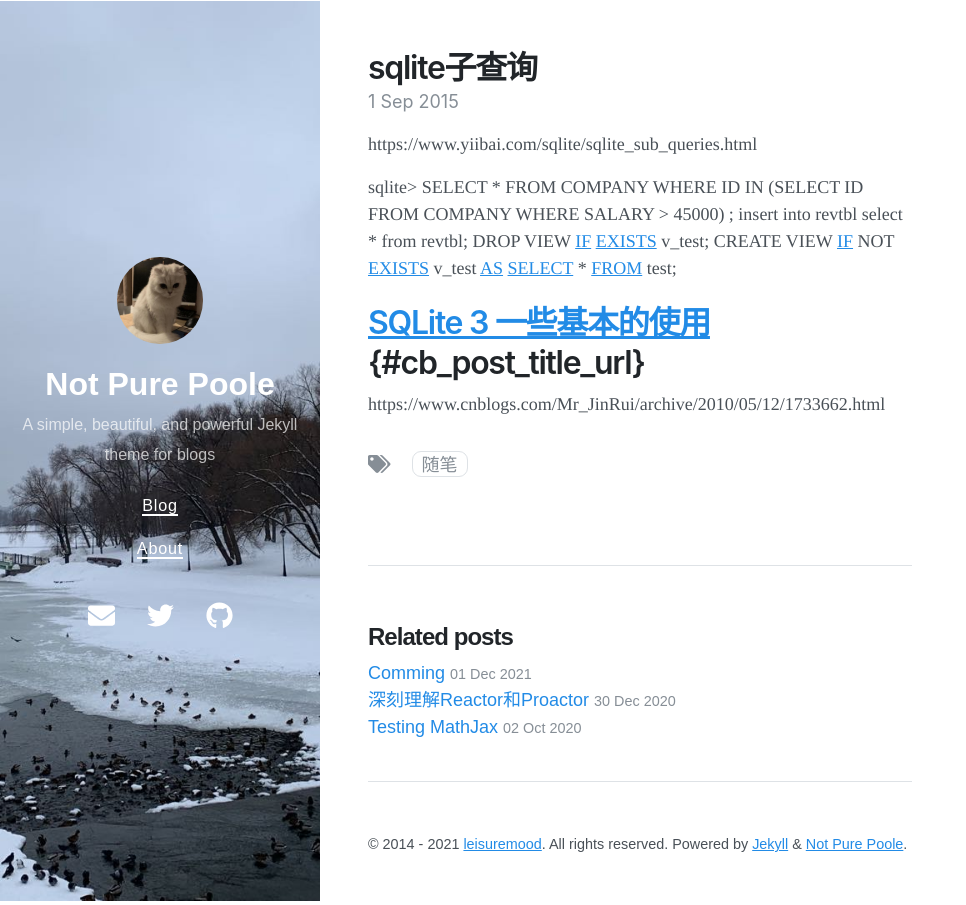
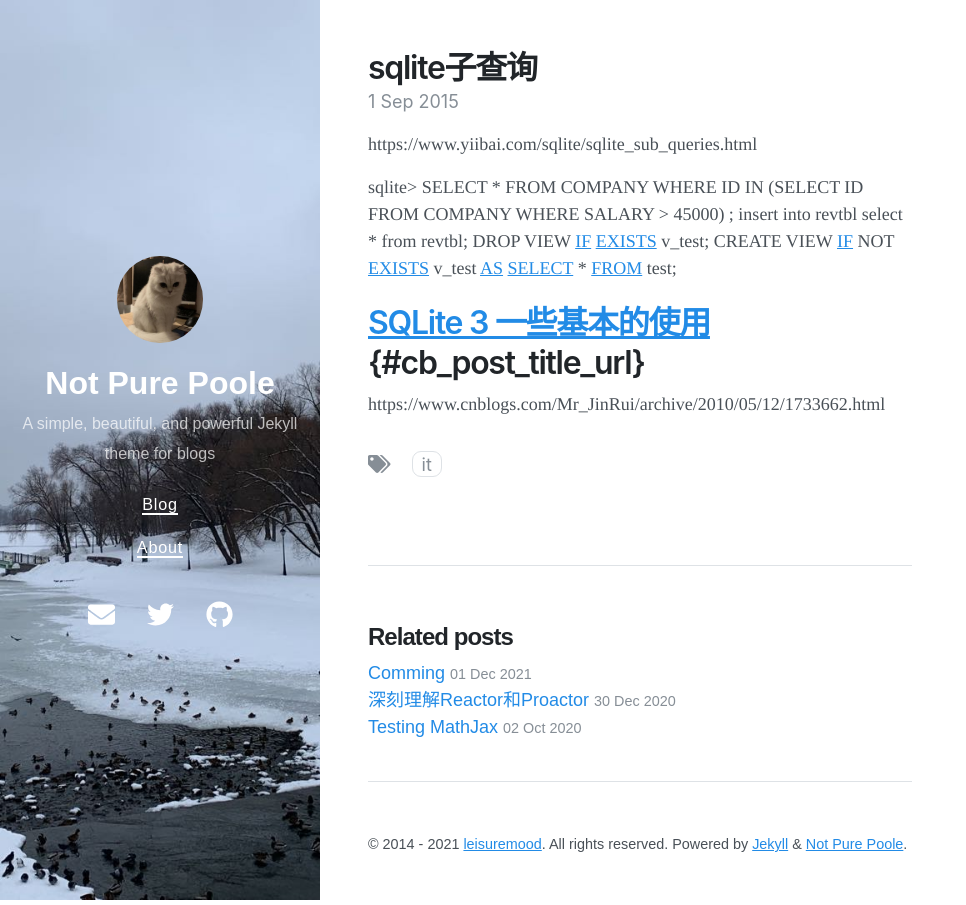
Before and after one commit to leisuremood/leisuremood.github.io, a Jekyll site: the page built from _posts/2015-09-01-sqlite子查询.md, in a window 1280 px wide. Shown: the whole page, without its empty margins (0-966 px from the left). Built offline with Jekyll 4.4.1, drawn with Linux system fonts in a browser that asks for light colours; nearby versions of some CDN libraries.

Commit message:
change tags again3

```diff
--- a/_posts/2015-09-01-sqlite子查询.md
+++ b/_posts/2015-09-01-sqlite子查询.md
@@ -3,7 +3,7 @@ layout: post
 title:  "sqlite子查询"
 date:   2015-09-01
 tags:
-      - 随笔
+      - it
 ---
 
 
```
Also changed, not shown: _posts/2015-04-09-无为法.md (+1 -1 lines).
